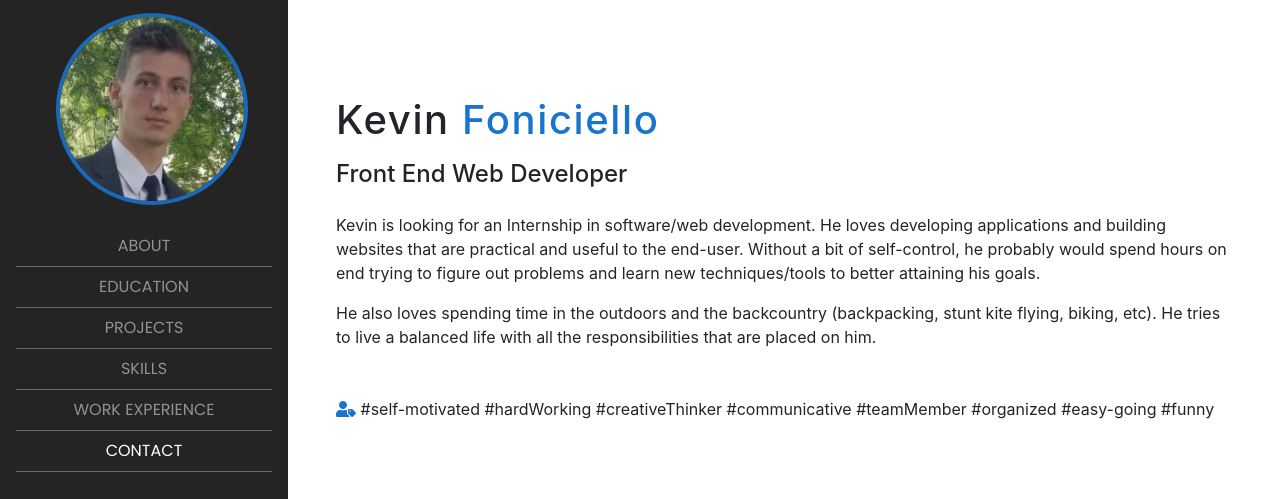
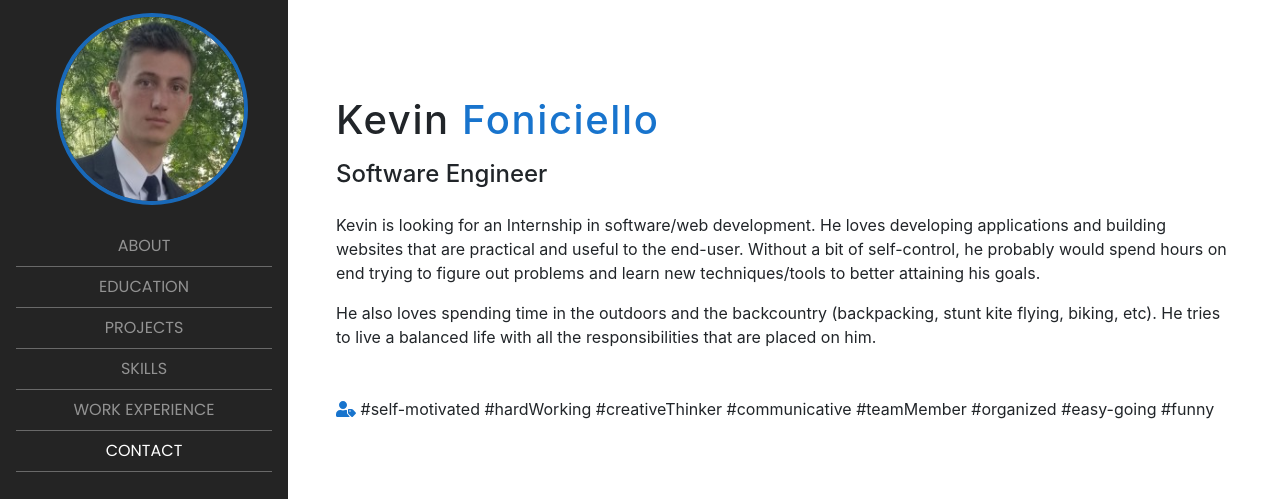
Before and after one commit to MerryCello/portfolio, a website with bundled scripts: page index.html in a window 1280 px wide. Shown: the top 499 px of the page. Built offline with nearby package versions, Linux system fonts and the light colour scheme; a web font is replaced by a local one.

Commit message:
working on portfolio homepage

```diff
--- a/index.html
+++ b/index.html
@@ -151,10 +151,10 @@
             <span class="family-name"> Foniciello</span>
           </h1>
           <p class="mobile-profession">
-            Front End Web Developer
+            Software Engineer
           </p>
           <h4 class="mb-4">
-            Front End Web Developer
+            Software Engineer
           </h4>
 
           <p class="mb-3">
```
